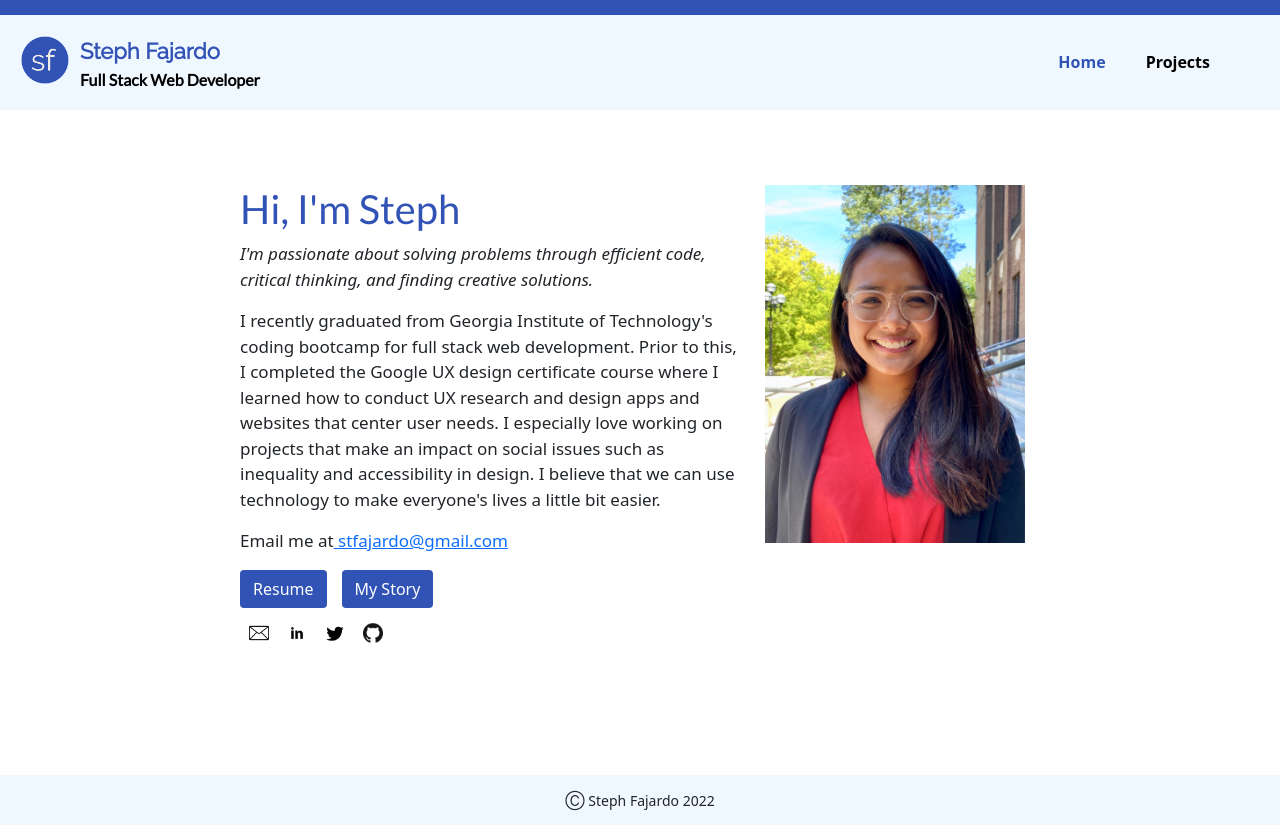
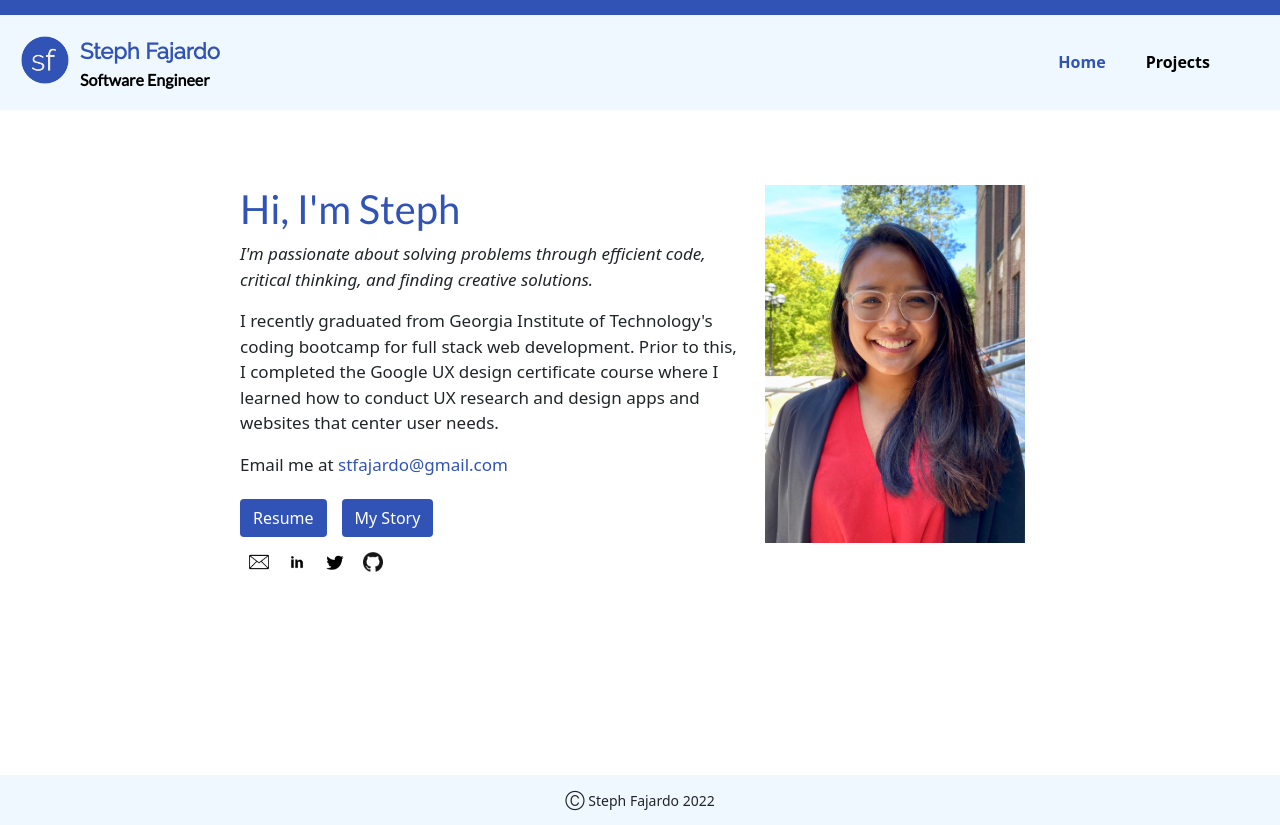
Before and after one commit to stephtf/stephtf, a React (Create React App) app in the folder portfolio/: page / in a window 1280 px wide. Built offline with nearby package versions, Linux system fonts and the light colour scheme.

Commit message:
update home and project 1 page content

```diff
--- a/portfolio/src/components/About.js
+++ b/portfolio/src/components/About.js
@@ -12,9 +12,10 @@ function About() {
           <div>
             <h1>Hi, I'm Steph</h1>
             <p><i>I'm passionate about solving problems through efficient code, critical thinking, and finding creative solutions.</i></p>
-            <p>I recently graduated from Georgia Institute of Technology's coding bootcamp for full stack web development. Prior to this, I completed the Google UX design certificate course where I learned how to conduct UX research and design apps and websites that center user needs. I especially love working on projects that make an impact on social issues such as inequality and accessibility in design. I believe that we can use technology to make everyone's lives a little bit easier.</p>
-            <p>Email me at<a href="mailto: stfajardo@gmail.com"> stfajardo@gmail.com</a></p>
-            <div>
+            <p>I recently graduated from Georgia Institute of Technology's coding bootcamp for full stack web development. Prior to this, I completed the Google UX design certificate course where I learned how to conduct UX research and design apps and websites that center user needs.
+            </p>
+            <p>Email me at<a className='blue-link' href="mailto: stfajardo@gmail.com"> stfajardo@gmail.com</a></p>
+            <div className='button-links'>
               <a href="./assets/resume.pdf" target="_blank"><button className='btn' id='resume-btn'>Resume</button></a>
               <NavLink to='/my-story'><button className='btn' id='story-btn'>My Story</button></NavLink>
               <ContactLinks />
--- a/portfolio/src/components/Header.js
+++ b/portfolio/src/components/Header.js
@@ -23,7 +23,7 @@ const Header = () => {
                     <div>
                         <NavLink to='/' className='link-styles'>
                         <p className='logo-title'>Steph Fajardo</p>
-                        <p className='logo-subtitle'>Full Stack Web Developer</p>
+                        <p className='logo-subtitle'>Software Engineer</p>
                         </NavLink>
                     </div>
 
--- a/portfolio/src/components/project-components/Project1.js
+++ b/portfolio/src/components/project-components/Project1.js
@@ -9,9 +9,9 @@ const Project1 = () => {
                 <h1 className='mt-4 mb-4 text-center'>Fil-Am Food Blog</h1>
                 <img className='project-hero' src='./images/foodblog.png' alt='homepage of Fil-Am Food Blog'/>
                 <h3 className='mt-4'>Project Description</h3>
-                <p><i>Fil-Am Food Blog</i> features Filipino American food and drink recipes, as well as personal stories related to the Philippines and eating delicious food! My fiancé, Gian, and I came up with the idea for the blog, because we wanted to share our passion for Filipino food, and we also wanted a place to preserve our family recipes.
+                <p><i>Fil-Am Food Blog</i> features Filipino American food and drink recipes, as well as personal stories of our travels to the Philippines and eating delicious food! My fiancé, Gian, and I came up with the idea for the blog, because we wanted to share our passion for Filipino food, and we also wanted a place to preserve our family recipes. It was also another chance for me to develop my coding skills, as I wanted to build another MERN stack app!
                 </p>
-                <p>What makes <i>Fil-Am Food Blog</i> unique is the user interface. We wanted the recipes to come first because who likes scrolling all the way down to find the recipe they are looking for? For future development, we also plan to build features such as adding ingredients into an online shopping cart, which would make cooking our recipes super convenient!
+                <p>What makes <i>Fil-Am Food Blog</i> unique is the user interface. Have you ever searched for a recipe online only to land on a page where you have to scroll all the way to the bottom to actually see the recipe? We wanted to design our site so that the recipes come first, and the stories and detailed instructions come second. Users are also able to write comments on each recipe, and interact with other users. For future development, we also plan to build features such as the ability to add ingredients into an online shopping cart, which would make cooking super convenient!
                 </p>
                 <h3 className='mt-4'>My Role</h3>
                 <p>
@@ -21,7 +21,7 @@ const Project1 = () => {
                 <ul className='tech-list'>
                     <li>MongoDB</li>
                     <li>Mongoose</li>
-                    <li>GraphQL</li>
+                    <li>Express API</li>
                     <li>React</li>
                     <li>Node.js</li>
                     <li>CSS</li>
--- a/portfolio/src/css/about.css
+++ b/portfolio/src/css/about.css
@@ -23,6 +23,10 @@
     opacity: 95%;
 }
 
+.button-links {
+    margin-top: 22px;
+}
+
 /* tablet size */
 @media screen and (min-width: 505px) {
     .about-res {
```
Also changed, not shown: portfolio/src/css/index.css (line endings or trailing spaces).
